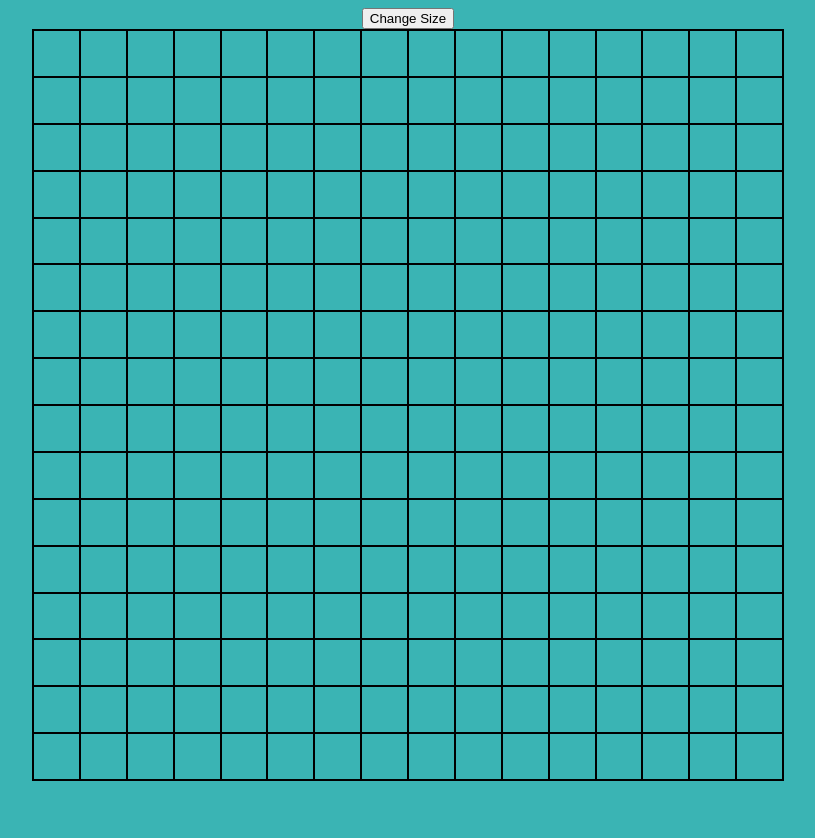
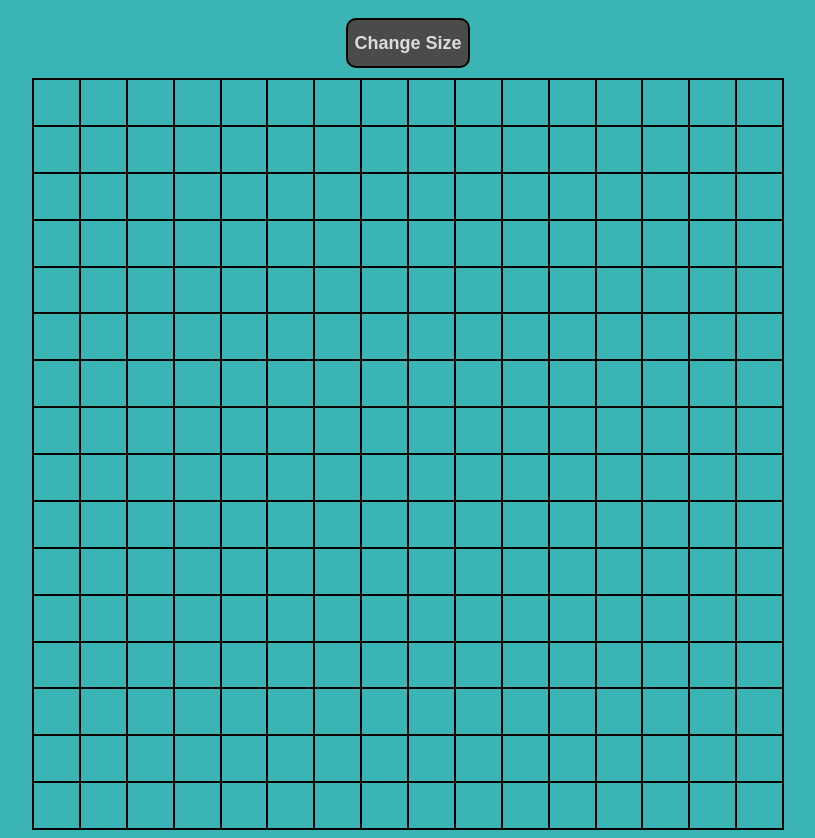
Before and after one commit to Haris-199/etch-a-sketch, a plain HTML site: page index.html in a window 1280 px wide. Shown: the whole page, without its empty margins (232-1047 px from the left). Before the commit the page ends 800 px from the top, so only its background shows below. Drawn offline with Linux system fonts and the light colour scheme.

Commit message:
Add css to button

```diff
--- a/style.css
+++ b/style.css
@@ -8,6 +8,27 @@ body {
     align-items: center;
 
     background-color: rgb(58, 180, 180);
+}
+
+button {
+    margin: 10px;
+    min-height: 50px;
+
+    border-radius: 10px;
+    border-style: solid;
+    border-width: 2px;
+    border-color: black;
+
+    font-size: Large;
+    font-weight: bold;
+    color: rgb(220, 220, 220);
+
+    background-color: rgb(75, 75, 75);
+    transition-duration: 0.5s;
+}
+button:hover {
+    background-color: rgb(50, 50, 50);
+    color: rgb(250, 250, 250);
 }
 
 #grid {
```
